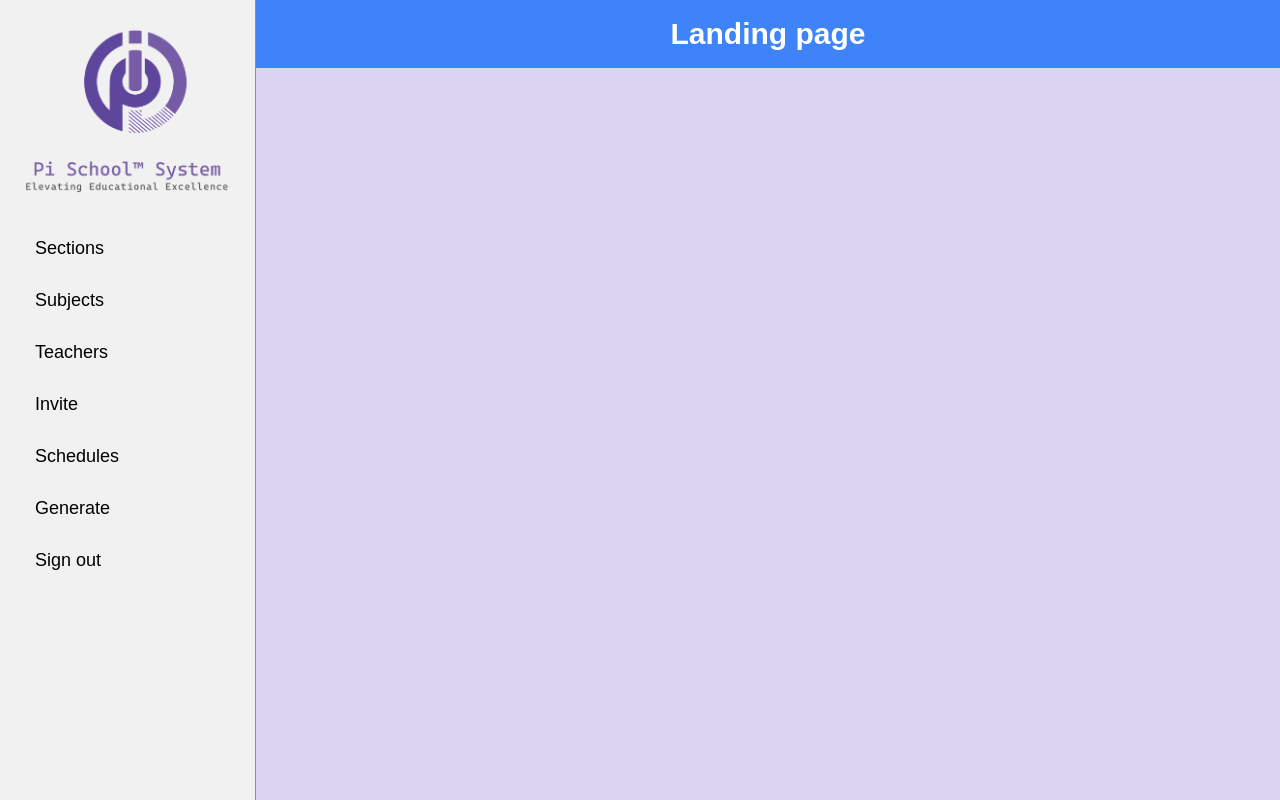
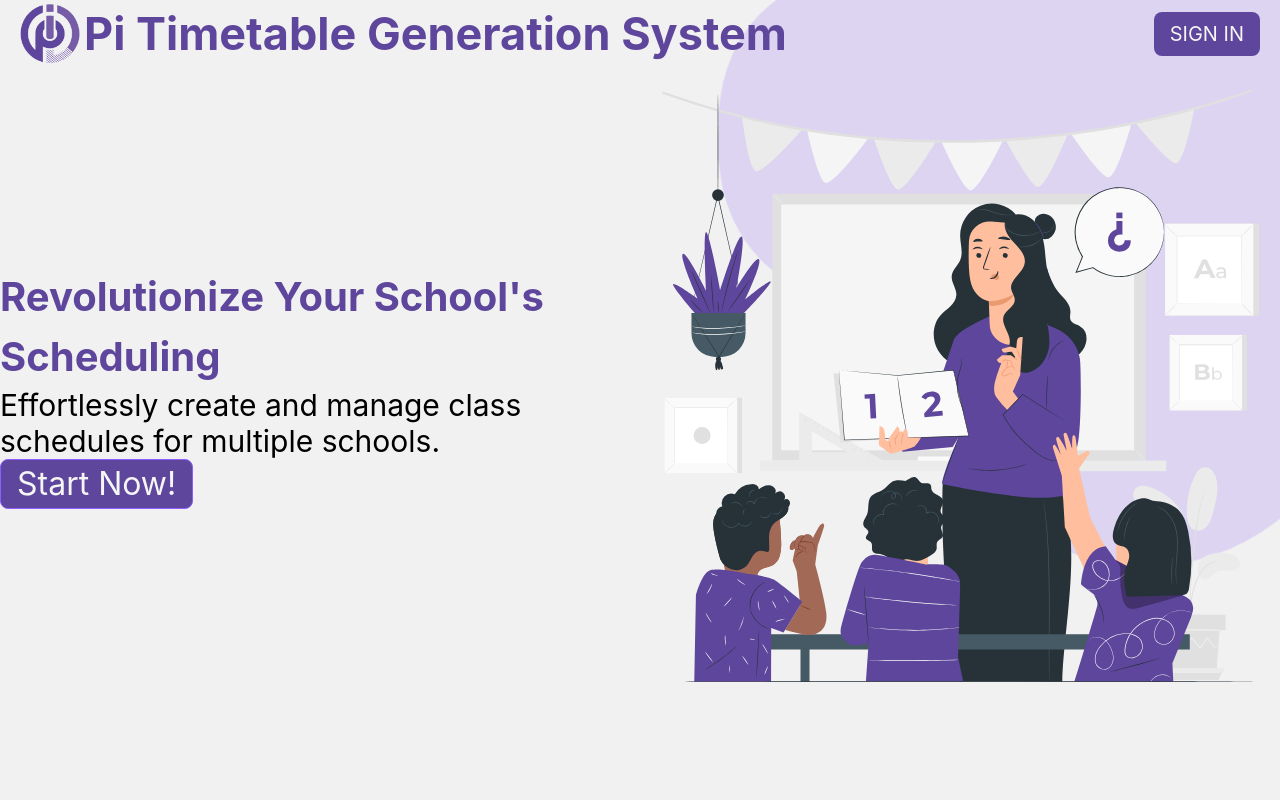
Before and after one commit to BiniyamTafesselemu/pi_schooltimetable_generator, a React (Vite) app in the folder Frontend/Pi_Schooltimetable_Generator/: page / in a window 1280 px wide. Built offline with nearby package versions, Linux system fonts and the light colour scheme.

Commit message:
side bar update and landing page

```diff
--- a/Frontend/Pi_Schooltimetable_Generator/src/App.jsx
+++ b/Frontend/Pi_Schooltimetable_Generator/src/App.jsx
@@ -1,5 +1,5 @@
 import './App.css'
-import { Routes, Route } from 'react-router-dom';
+import { Routes, Route, useLocation } from 'react-router-dom';
 
 import Home from './Home.jsx';
 import Test from './Test.jsx';
@@ -14,15 +14,17 @@ import AddTeacher from './pages/AddTeacher.jsx';
 import Generate from './pages/Generate.jsx';
 
 function App() {
+  const location = useLocation();
   return (
     <div>
       <div className='flex md:flex-row flex-col h-screen bg-[#DCD4F1]'>
-        <div className='m-0 px-0 py-0 md:h-full h-[0rem] w-[0rem] overflow-x-hidden md:w-fit'>
+      {location.pathname !== '/' &&
+        (<div className='m-0 px-0 py-0 md:h-full h-[0rem] w-[0rem] overflow-x-hidden md:w-fit'>
           <Side/>
-        </div>
-        <div className='md:flex-1 overflow-y-auto'>
+        </div>)
+      }
+        <div className='md:flex-1 overflow-y-auto overflow-x-hidden'>
           <Routes>
-
             <Route path="/" element={<Home />} />
             <Route path="/Sections" element={<Class />} />
             <Route path="/Subjects" element={<Subjects />} />
--- a/Frontend/Pi_Schooltimetable_Generator/src/Home.jsx
+++ b/Frontend/Pi_Schooltimetable_Generator/src/Home.jsx
@@ -1,11 +1,53 @@
 import { Button } from "flowbite-react";
+import Img from "./components/Img";
+import imageSource from "./assets/Background.png"
+import illustration from './assets/Teaching-pana (1).svg'
+import logo from './assets/pi-school-system-logo-only.png'
 
-export default function Home(){
-    return(<>
-        <div className="text-center">
-        <header className="bg-blue-500 text-white p-4">
-          <h1 className="text-3xl font-bold">Landing page</h1>
-        </header>
+const Home = () => {
+  //<a href="https://storyset.com/education">Education illustrations by Storyset</a>
+  return (
+    <div className="bg-[#F1F1F1] h-screen overflow-y-auto overflow-x-hidden">
+    <header class="relative z-10 flex flex-row items-center justify-between px-5 m-0">
+      <div className="flex flex-row items-center justify-center gap-1">
+        <img class="w-[60px] h-auto" src={logo} />
+        <h1 class="text-[#5e469c] text-[45px] font-bold font-['Inter']">
+          Pi Timetable Generation System
+        </h1>
       </div>
-    </>);
-}
+      <button class="p-2 px-4 bg-[#5e469c] hover:bg-black rounded-lg text-neutral-100 text-xl font-normal font-['Inter']">
+          SIGN IN
+      </button>
+    </header>
+      <div id="hero" className="relative flex justify-center items-center">
+        {/* Background Image */}
+        <img
+          src= {imageSource}
+          alt="background image"
+          className="absolute top-[-25%] bottom-0 right-[-6%] w-[50%] object-contain z-0"
+        />
+
+        {/* Content */}
+        <div className="relative z-10 flex flex-row justify-between items-center rounded-lg gap-10">
+          <div id="hero-text" className="">
+            <div class="text-[#5e469c] text-[40px] font-bold font-['Inter']">
+              Revolutionize Your School's Scheduling
+            </div>
+            <p id="hero-explanation" className="text-black text-3xl font-normal font-['Inter']">
+              Effortlessly create and manage class schedules for multiple schools.
+            </p>
+            <button className="px-4 bg-[#5e469c] hover:bg-black rounded-lg border border-[#8b5eff] text-neutral-100 text-[32px] font-normal font-['Inter']">
+              Start Now!
+            </button>
+          </div>
+          <img src={illustration} alt="illustration" className="w-[50%] h-auto" />
+        </div>
+      </div>
+      <div id="Benefits" className="flex flex-row">
+
+      </div>
+    </div>
+  );
+};
+
+export default Home;
--- /dev/null
+++ b/Frontend/Pi_Schooltimetable_Generator/src/components/Img.jsx
@@ -0,0 +1,9 @@
+import React from 'react'
+
+const Img =({className, src, alt = "background image", ...restProps}) => {
+  return (
+    <img className={className} src={src} alt = {alt} {...restProps} loading={"lazy"}/>
+  )
+}
+
+export default Img;
--- a/Frontend/Pi_Schooltimetable_Generator/src/components/SectionCategoryInputForGenration.jsx
+++ b/Frontend/Pi_Schooltimetable_Generator/src/components/SectionCategoryInputForGenration.jsx
@@ -3,7 +3,7 @@ import React from 'react'
 export default function SectionCategoryInputForGenration() {
   return (
     <div className='m-5'>
-        <h2 className='text-left'>Timing and duration</h2>
+        <h2 className='text-left'>Section category info</h2>
         <div className='bg-[#F1F1F1] p-5 w-[21rem] md:w-[40rem] border-[0.01rem] border-solid border-[#8C5FFF] flex flex-row justify-center items-center'>
             <input type='number' className='w-[2.5rem] bg-[rgba(1,1,1,0)] border-[rgba(1,1,1,0)]'></input>
         </div>
--- a/Frontend/Pi_Schooltimetable_Generator/src/components/Side.jsx
+++ b/Frontend/Pi_Schooltimetable_Generator/src/components/Side.jsx
@@ -1,11 +1,13 @@
 import { useState } from 'react';
 import logo from '../assets/pi-school-system-logo.png'
 import InviteCard from './InviteCard';
+import { Avatar, Dropdown} from "flowbite-react";
 
 export default function Side(){
     const [isOpen, setIsOpen] = useState(false);
     return(
-        <aside className="bg-[#f1f1f1] border-r-[0.1rem] border-solid border-[rgb(167,115,222)] h-screen p-4 w-64 text-lg flex flex-col items-start justify-start overflow-clip">
+        <div className='bg-[#f1f1f1] border-r-[0.1rem] border-solid border-[rgb(167,115,222)] h-screen flex flex-col justify-between'>
+            <aside className=" p-4 w-64 text-lg flex flex-col items-start justify-start overflow-clip">
                 <div className="w-full mb-6 flex justify-center">
                     <img src={logo} className="w-34 p-2" alt="Logo" />
                 </div>
@@ -13,43 +15,65 @@ export default function Side(){
                 <nav className="w-full">
                     <ul className="space-y-2">
                         <li>
-                    <a href="/Sections" className="hover:text-[#5E469C] block py-2 px-4 border-l-[0.2rem] border-transparent hover:border-[#A773DE] font-medium rounded-md transition-all duration-150 ease-in-out">
+                            <a href="/Sections" className="hover:text-[#5E469C] hover:bg-[#211a3718] block py-2 px-4 border-l-[0.2rem] border-transparent hover:border-[#A773DE] font-medium rounded-md transition-all duration-150 ease-in-out">
                             Sections
                             </a>
                         </li>
                         <li>
-                    <a href="/Subjects" className="hover:text-[#5E469C] block py-2 px-4 border-l-[0.2rem] border-transparent hover:border-[#A773DE] font-medium rounded-md transition-all duration-150 ease-in-out">
+                            <a href="/Subjects" className="hover:text-[#5E469C] hover:bg-[#211a3718] block py-2 px-4 border-l-[0.2rem] border-transparent hover:border-[#A773DE] font-medium rounded-md transition-all duration-150 ease-in-out">
                             Subjects
                             </a>
                         </li>
                         <li>
-                    <a href="/Teachers" className="hover:text-[#5E469C] block py-2 px-4 border-l-[0.2rem] border-transparent hover:border-[#A773DE] font-medium rounded-md transition-all duration-150 ease-in-out">
+                            <a href="/Teachers" className="hover:text-[#5E469C] hover:bg-[#211a3718] block py-2 px-4 border-l-[0.2rem] border-transparent hover:border-[#A773DE] font-medium rounded-md transition-all duration-150 ease-in-out">
                             Teachers
                             </a>
                         </li>
                         <li>
-                    <button onClick={() => setIsOpen(true)} className="hover:text-[#5E469C] block py-2 px-4 border-l-[0.2rem] border-transparent hover:border-[#A773DE] font-medium rounded-md transition-all duration-150 ease-in-out">
-                    Invite
-                    </button>
-                    <InviteCard isOpen={isOpen} onClose={setIsOpen} />
-                </li>
-                <li>
-                    <a href="#" className="hover:text-[#5E469C] block py-2 px-4 border-l-[0.2rem] border-transparent hover:border-[#A773DE] font-medium rounded-md transition-all duration-150 ease-in-out">
+                            <a href="#" className="hover:text-[#5E469C] hover:bg-[#211a3718] block py-2 px-4 border-l-[0.2rem] border-transparent hover:border-[#A773DE] font-medium rounded-md transition-all duration-150 ease-in-out">
                             Schedules
                             </a>
                         </li>
                         <li>
-                    <a href="/GenerateSchedule" className="hover:text-[#5E469C] block py-2 px-4 border-l-[0.2rem] border-transparent hover:border-[#A773DE] font-medium rounded-md transition-all duration-150 ease-in-out">
+                            <a href="/GenerateSchedule" className="hover:text-[#5E469C] hover:bg-[#211a3718] block py-2 px-4 border-l-[0.2rem] border-transparent hover:border-[#A773DE] font-medium rounded-md transition-all duration-150 ease-in-out">
                             Generate
                             </a>
                         </li>
                         <li>
-                    <a href="/" className="hover:text-[#5E469C] block py-2 px-4 border-l-[0.2rem] border-transparent hover:border-[#A773DE] font-medium rounded-md transition-all duration-150 ease-in-out">
-                    Sign out
-                    </a>
+                            <div className='block'>
+                                <button onClick={() => setIsOpen(true)} className="bg-[#5E469C] w-full text-white hover:bg-black block py-2 px-4 border-l-[0.2rem] border-transparent font-medium rounded-md transition-all duration-150 ease-in-out">
+                                    Invite
+                                </button>
+                                <InviteCard isOpen={isOpen} onClose={setIsOpen} />
+                            </div>
                         </li>
                     </ul>
                 </nav>
             </aside>
+            <div className='flex justify-center my-6'>
+            <div className='hover:bg-[rgba(167,115,222,0.28)] w-fit rounded-xl px-2 py-2'>
+                <Dropdown
+                    arrowIcon={false}
+                    inline
+                    label={
+                        <Avatar alt="User settings" img="https://flowbite.com/docs/images/people/profile-picture-3.jpg" rounded>
+                            <div className="space-y-1 font-medium dark:text-white text-left">
+                                <div>Jese Leos</div>
+                                <div className="text-sm text-gray-500 dark:text-gray-400">name@flowbite.com</div>
+                            </div>
+                        </Avatar>
+                    }
+                >
+                    <Dropdown.Header>
+                        <span className="block text-sm">Bonnie Green</span>
+                        <span className="block truncate text-sm font-medium">name@flowbite.com</span>
+                    </Dropdown.Header>
+                    <Dropdown.Item>Switch Account</Dropdown.Item>
+                    <Dropdown.Divider />
+                    <Dropdown.Item href='/'>Sign out</Dropdown.Item>
+                </Dropdown>
+            </div>
+            </div>
+        </div>
     );
 }
```
Also changed, not shown: Frontend/Pi_Schooltimetable_Generator/src/pages/Generate.jsx (+6 -3 lines), Frontend/Pi_Schooltimetable_Generator/src/assets/Background.png (added), Frontend/Pi_Schooltimetable_Generator/src/assets/Teaching-pana (1).svg (added). Lines whose indentation alone changed are shown as unchanged.
